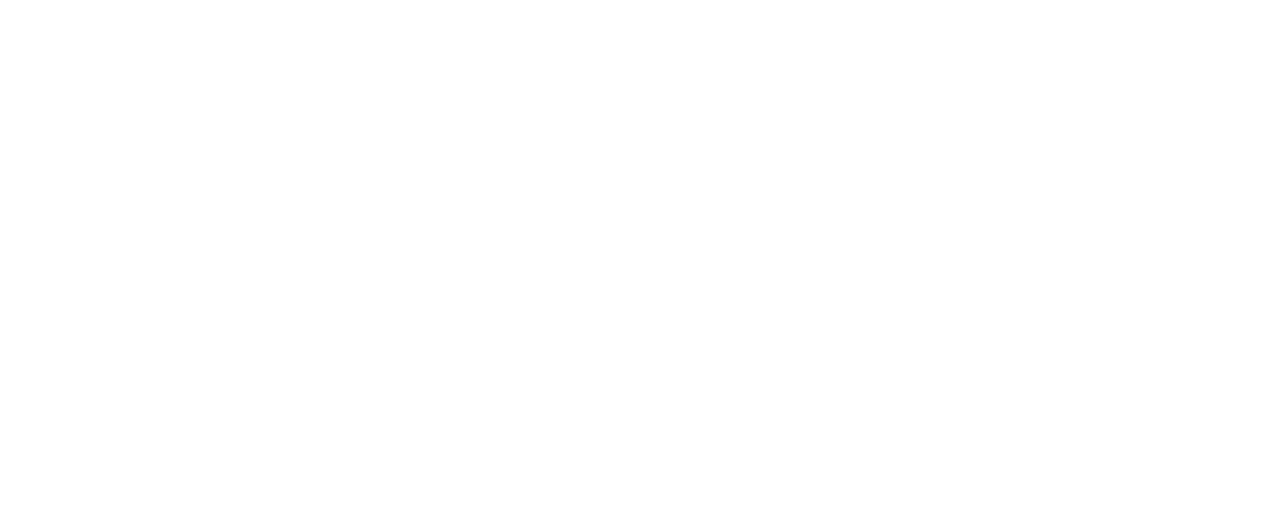
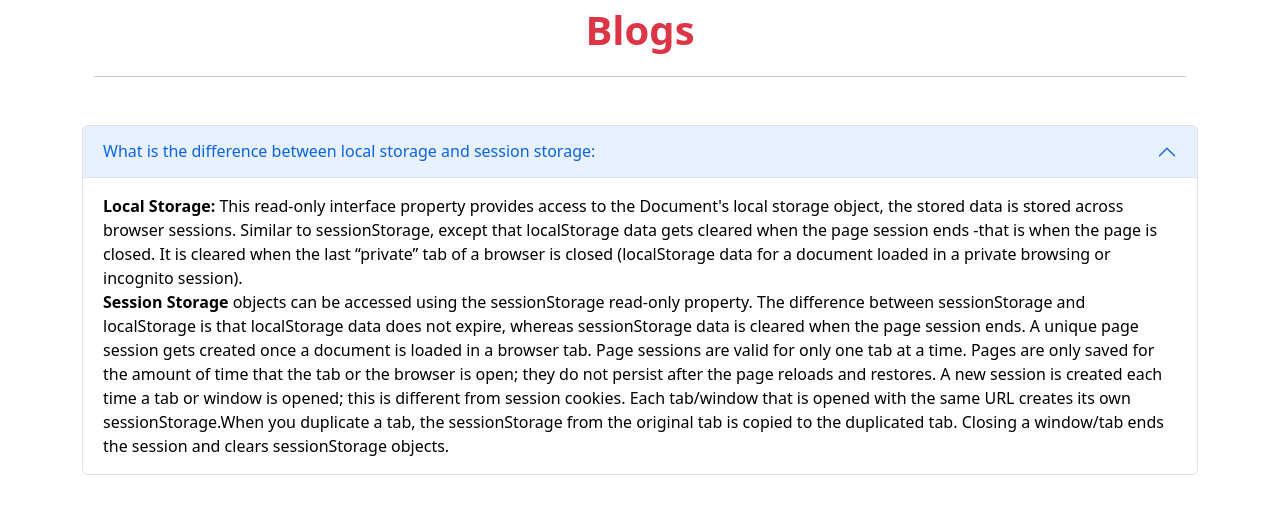
Before and after one commit to waduzzaman/ph-assignment7-typing-speed-test, a plain HTML site: page blog.html in a window 1280 px wide. Drawn offline with nearby package versions, Linux system fonts and the light colour scheme.

Commit message:
blog first question done

```diff
--- a/blog.html
+++ b/blog.html
@@ -1,12 +1,94 @@
-<!DOCTYPE html>
+<!doctype html>
 <html lang="en">
-<head>
-    <meta charset="UTF-8">
-    <meta http-equiv="X-UA-Compatible" content="IE=edge">
-    <meta name="viewport" content="width=device-width, initial-scale=1.0">
-    <title>Blogs</title>
-</head>
-<body>
 
-</body>
+    <head>
+        <meta charset="utf-8">
+        <meta name="viewport" content="width=device-width, initial-scale=1">
+        <title>Blogs</title>
+        <!-- Bootstrap 5 CSS CDN  -->
+        <link href="https://cdn.jsdelivr.net/npm/bootstrap@5.2.0/dist/css/bootstrap.min.css" rel="stylesheet"
+            integrity="sha384-gH2yIJqKdNHPEq0n4Mqa/HGKIhSkIHeL5AyhkYV8i59U5AR6csBvApHHNl/vI1Bx" crossorigin="anonymous">
+
+        <!-- font Awesome kit link -->
+        <script src="https://kit.fontawesome.com/5fce7dba13.js" crossorigin="anonymous"></script>
+
+    </head>
+
+    <body>
+
+        <header>
+            <section class="container">
+
+                <div class="container-fluid text-center">
+                    <a class="navbar-brand fw-bold fs-1 text-danger">Blogs </a>
+
+                    <hr>
+            </section>
+        </header>
+
+        <main>
+            <section class="container mt-5">
+
+                <div class="accordion" id="accordionExample">
+                    <div class="accordion-item">
+                        <h2 class="accordion-header" id="headingOne">
+                            <button class="accordion-button" type="button" data-bs-toggle="collapse"
+                                data-bs-target="#collapseOne" aria-expanded="true" aria-controls="collapseOne">
+                                What is the difference between local storage and session storage:
+                            </button>
+                        </h2>
+                        <div id="collapseOne" class="accordion-collapse collapse show" aria-labelledby="headingOne"
+                            data-bs-parent="#accordionExample">
+                            <div class="accordion-body">
+                                <strong>Local Storage:</strong> This read-only interface property provides access to the
+                                Document's local storage object, the stored data
+                                is stored across browser sessions. Similar to sessionStorage, except that localStorage data gets
+                                cleared when the page
+                                session ends -that is when the page is closed. It is cleared when the last “private” tab of a
+                                browser is closed
+                                (localStorage data for a document loaded in a private browsing or incognito session).
+                                <br>
+
+                                <strong>Session Storage </strong>objects can be accessed using the sessionStorage read-only
+                                property. The difference between
+                                sessionStorage and localStorage is that localStorage data does not expire, whereas
+                                sessionStorage data is cleared when
+                                the page session ends.
+
+                                A unique page session gets created once a document is loaded in a browser tab. Page sessions are
+                                valid for only one tab
+                                at a time. Pages are only saved for the amount of time that the tab or the browser is open; they
+                                do not persist after
+                                the page reloads and restores. A new session is created each time a tab or window is opened;
+                                this is different from
+                                session cookies. Each tab/window that is opened with the same URL creates its own
+                                sessionStorage.When you duplicate a
+                                tab, the sessionStorage from the original tab is copied to the duplicated tab. Closing a
+                                window/tab ends the session and
+                                clears sessionStorage objects.
+
+
+                            </div>
+                        </div>
+                    </div>
+
+
+
+
+
+
+                </div>
+
+
+            </section>
+        </main>
+
+
+
+        <!-- Bootstrap 5 JS CDN  -->
+        <script src="https://cdn.jsdelivr.net/npm/bootstrap@5.2.0/dist/js/bootstrap.bundle.min.js"
+            integrity="sha384-A3rJD856KowSb7dwlZdYEkO39Gagi7vIsF0jrRAoQmDKKtQBHUuLZ9AsSv4jD4Xa"
+            crossorigin="anonymous"></script>
+    </body>
+
 </html>
```
Also changed, not shown: index.html (+12 -0 lines).
